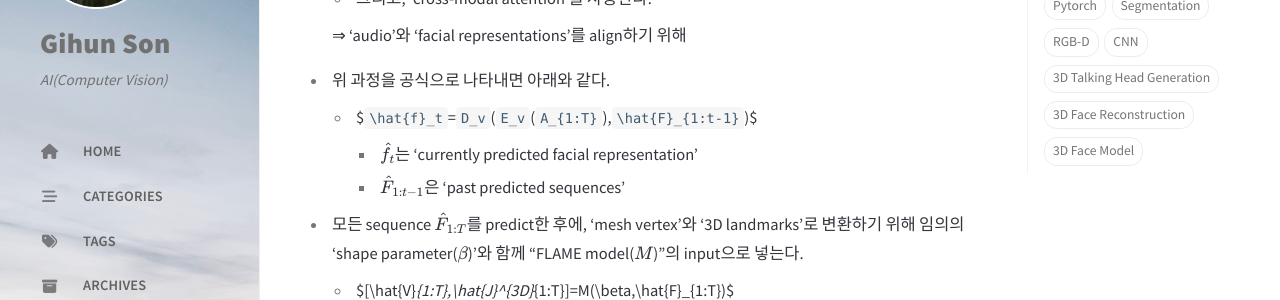
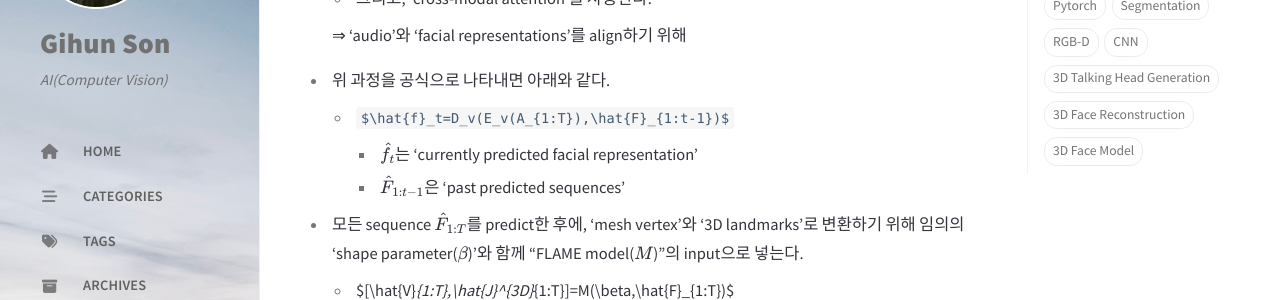
Before and after one commit to gihuni99/gihuni99.github.io, a Jekyll site: the page built from _posts/Paper/3D Talking Head Generation/2023-12-19-LaughTalk.md, in a window 1280 px wide and 900 px high, scrolled down 10532 px. Shown: the part 153-453 px from the top of the window. Built offline with Jekyll 4.4.1, drawn with Linux system fonts in a browser that asks for light colours; cached includes are drawn as plain includes; formulas are drawn with MathJax 3; comment, search, counter and statistics services are not loaded.

```diff
--- a/_posts/Paper/3D Talking Head Generation/2023-12-19-LaughTalk.md
+++ b/_posts/Paper/3D Talking Head Generation/2023-12-19-LaughTalk.md
@@ -325,7 +325,7 @@ pin: true
     ⇒ ‘audio’와 ‘facial representations’를 align하기 위해
 
 - 위 과정을 공식으로 나타내면 아래와 같다.
-    - $`\hat{f}_t`=`D_v`(`E_v`(`A_{1:T}`),`\hat{F}_{1:t-1}`)$
+    - `$\hat{f}_t=D_v(E_v(A_{1:T}),\hat{F}_{1:t-1})$`
         - $\hat{f}_t$는 ‘currently predicted facial representation’
         - $\hat{F}_{1:t-1}$은 ‘past predicted sequences’
 - 모든 sequence $\hat{F}_{1:T}$를 predict한 후에, ‘mesh vertex’와 ‘3D landmarks’로 변환하기 위해 임의의 ‘shape parameter($\beta$)’와 함께 “FLAME model($M$)”의 input으로 넣는다.
```
